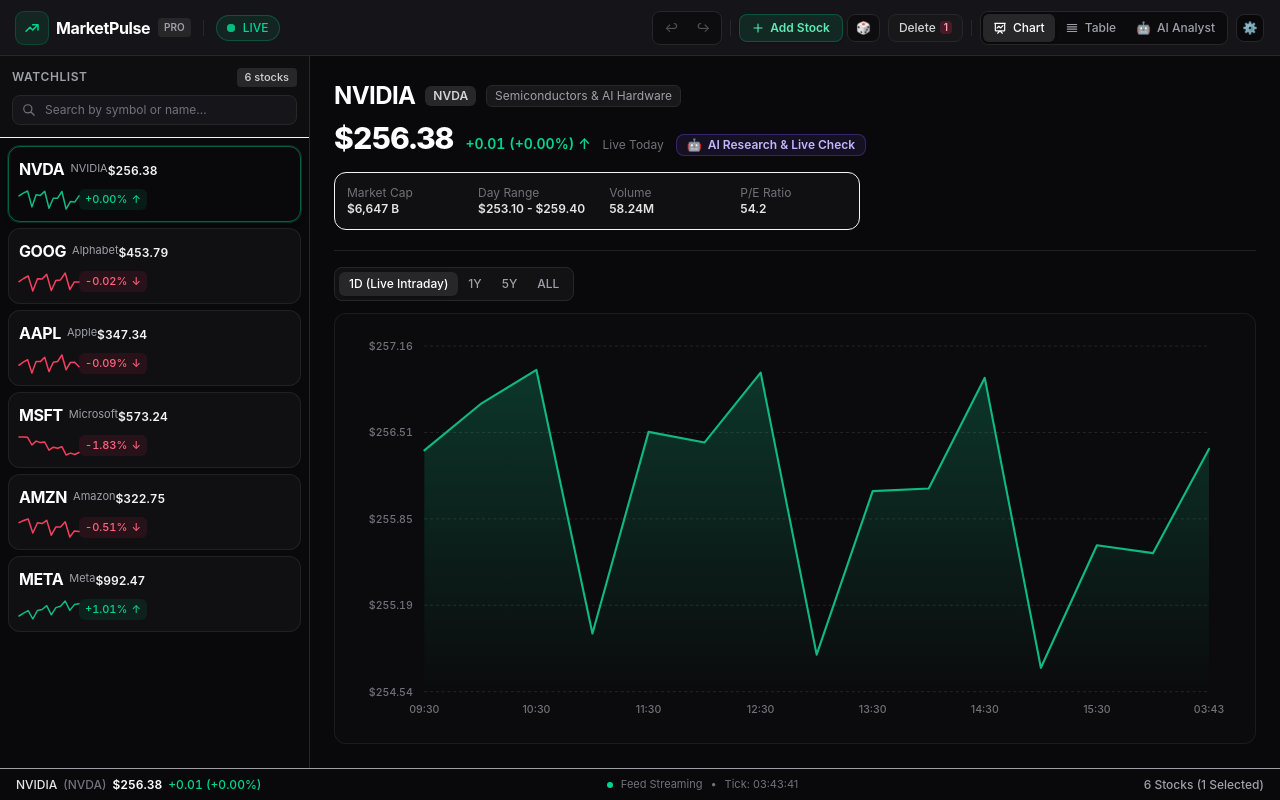
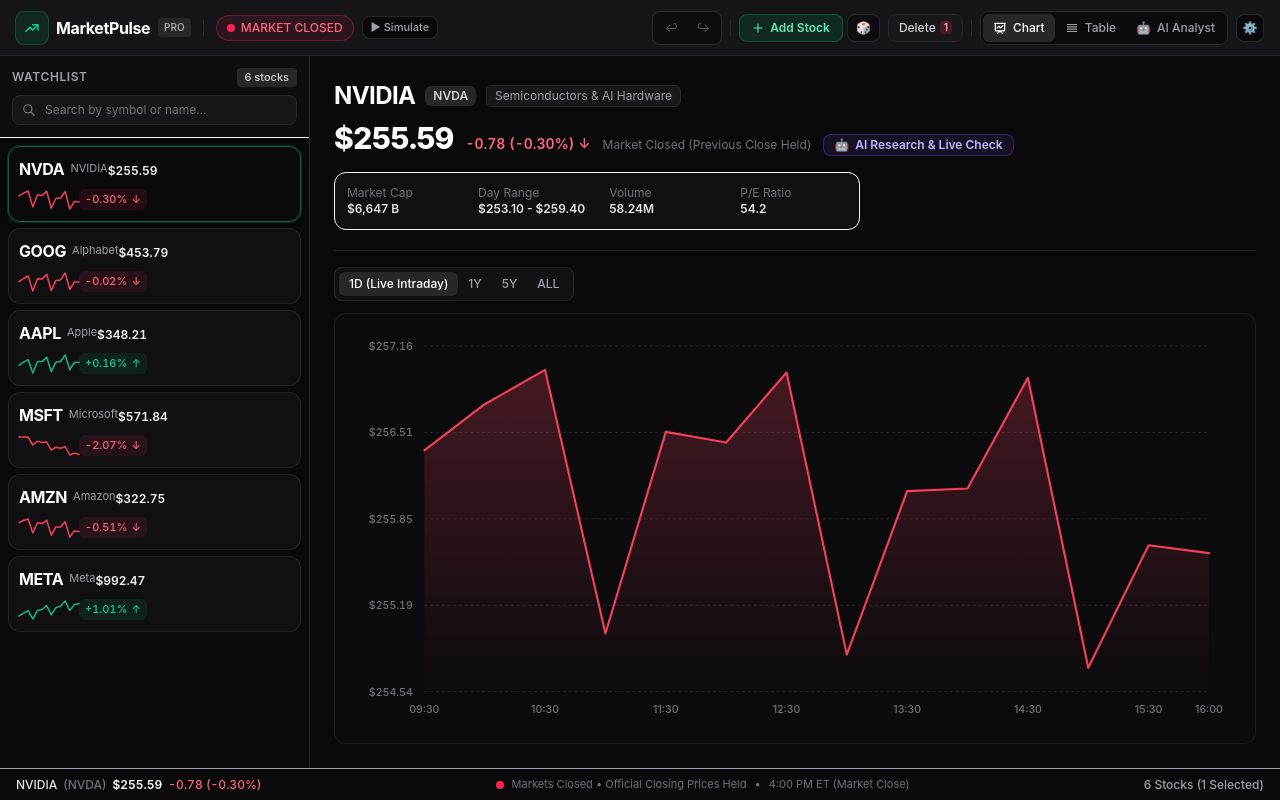
Before and after one commit to Tofaluu/market-pulse, a Preact app: page / in a window 1280 px wide. Built offline with nearby package versions, Linux system fonts and the light colour scheme.

Commit message:
feat(market): implement real-world trading hours schedule, pause ticks off-hours, and lock official closing prices

```diff
--- a/src/components/ChartView.tsx
+++ b/src/components/ChartView.tsx
@@ -192,7 +192,11 @@
               </span>
               <span>{isPositive ? "↑" : "↓"}</span>
             </div>
-            <span class="text-xs text-zinc-500">Live Today</span>
+            <span class="text-xs text-zinc-500">
+              {store.isMarketOpen.value || store.isLive.value
+                ? "Live Market"
+                : "Market Closed (Previous Close Held)"}
+            </span>
             <button
               type="button"
               onClick={() => store.setViewMode("ai")}
--- a/src/components/StatusBar.tsx
+++ b/src/components/StatusBar.tsx
@@ -31,10 +31,24 @@
 
       {/* Streaming Clock & Market Feed Info */}
       <div class="hidden items-center gap-2 md:flex text-[11px] text-zinc-500">
-        <span class={`h-1.5 w-1.5 rounded-full ${isLive ? "bg-emerald-400 animate-pulse" : "bg-zinc-600"}`} />
-        <span>{isLive ? "Feed Streaming" : "Feed Paused"}</span>
+        <span
+          class={`h-2 w-2 rounded-full ${
+            store.isMarketOpen.value
+              ? "bg-emerald-400 animate-pulse"
+              : isLive
+              ? "bg-amber-400 animate-pulse"
+              : "bg-rose-500"
+          }`}
+        />
+        <span>
+          {store.isMarketOpen.value
+            ? "TSX / NYSE Active (9:30 AM - 4:00 PM ET)"
+            : isLive
+            ? "Simulating Live Off-Hours Feed"
+            : "Markets Closed • Official Closing Prices Held"}
+        </span>
         <span>•</span>
-        <span>Tick: {lastTick}</span>
+        <span>{lastTick}</span>
       </div>
 
       {/* Portfolio Status Label */}
--- a/src/components/Toolbar.tsx
+++ b/src/components/Toolbar.tsx
@@ -39,29 +39,50 @@
 
           <div class="h-4 w-[1px] bg-zinc-800" />
 
-          {/* Live Market Simulation Status & Toggle */}
-          <button
-            type="button"
-            onClick={() => store.toggleLive()}
-            title={isLive ? "Pause live market stream" : "Resume live market stream"}
-            class={`flex items-center gap-2 rounded-full border px-2.5 py-1 text-xs font-medium transition ${
-              isLive
-                ? "border-emerald-500/30 bg-emerald-500/10 text-emerald-400 hover:bg-emerald-500/20"
-                : "border-amber-500/30 bg-amber-500/10 text-amber-400 hover:bg-amber-500/20"
+          {/* Market Status (Open vs Closed) & Simulation Toggle */}
+          <div class="flex items-center gap-2">
+            <div
+              class={`flex items-center gap-1.5 rounded-full border px-2.5 py-1 text-xs font-medium ${
+                store.isMarketOpen.value
+                  ? "border-emerald-500/30 bg-emerald-500/10 text-emerald-400"
+                  : "border-rose-500/30 bg-rose-500/10 text-rose-400"
               }`}
+              title={
+                store.isMarketOpen.value
+                  ? "US & Canadian exchanges are open (9:30 AM - 4:00 PM ET)"
+                  : "Markets closed overnight/weekend. Official closing prices held."
+              }
             >
               <span class="relative flex h-2 w-2">
-              {isLive && (
+                {store.isMarketOpen.value && isLive && (
                   <span class="absolute inline-flex h-full w-full animate-ping rounded-full bg-emerald-400 opacity-75" />
                 )}
                 <span
                   class={`relative inline-flex h-2 w-2 rounded-full ${
-                  isLive ? "bg-emerald-500" : "bg-amber-500"
+                    store.isMarketOpen.value ? "bg-emerald-500" : "bg-rose-500"
                   }`}
                 />
               </span>
-            <span>{isLive ? "LIVE" : "PAUSED"}</span>
+              <span>{store.isMarketOpen.value ? "MARKET OPEN" : "MARKET CLOSED"}</span>
+            </div>
+
+            <button
+              type="button"
+              onClick={() => store.toggleLive()}
+              title={
+                isLive
+                  ? "Simulation active. Click to pause."
+                  : "Simulation paused. Click to simulate live market ticks."
+              }
+              class={`flex items-center gap-1 rounded-lg border px-2 py-0.5 text-[11px] font-medium transition ${
+                isLive
+                  ? "border-amber-500/40 bg-amber-500/15 text-amber-300 hover:bg-amber-500/25"
+                  : "border-zinc-800 bg-zinc-950 text-zinc-400 hover:bg-zinc-800 hover:text-zinc-200"
+              }`}
+            >
+              <span>{isLive ? "⏸ Simulating" : "▶ Simulate"}</span>
             </button>
+          </div>
         </div>
 
         {/* Middle & Right Controls */}
--- a/src/state.ts
+++ b/src/state.ts
@@ -10,6 +10,25 @@
 export type Timeframe = "1D" | "1Y" | "5Y" | "ALL";
 export type ChartMetric = "price" | "mcap";
 
+/**
+ * Checks if North American equity markets (NYSE, NASDAQ, TSX) are currently open.
+ * Regular hours: Mon–Fri 9:30 AM – 4:00 PM Eastern Time.
+ */
+export function isMarketOpen(): boolean {
+  try {
+    const etString = new Date().toLocaleString("en-US", {
+      timeZone: "America/New_York",
+    });
+    const etDate = new Date(etString);
+    const day = etDate.getDay(); // 0 = Sun, 6 = Sat
+    if (day === 0 || day === 6) return false;
+    const minutes = etDate.getHours() * 60 + etDate.getMinutes();
+    return minutes >= 570 && minutes < 960; // 9:30 AM to 4:00 PM ET
+  } catch {
+    return false;
+  }
+}
+
 class StockStore {
   // Initialize with initial top 6 stocks for immediate rich visualization
   stocks = signal<Stock[]>(stockRecords.slice(0, 6).map((s) => ({ ...s })));
@@ -18,10 +37,13 @@
   chartTimeframe = signal<Timeframe>("1D");
   chartMetric = signal<ChartMetric>("price");
 
-  // Real-time market streaming simulation state
-  isLive = signal<boolean>(true);
+  // Real-time market streaming simulation state (only active when market is open or manually enabled)
+  isMarketOpen = signal<boolean>(isMarketOpen());
+  isLive = signal<boolean>(isMarketOpen());
   simulationSpeed = signal<number>(2000);
-  lastMarketUpdate = signal<string>(new Date().toLocaleTimeString());
+  lastMarketUpdate = signal<string>(
+    isMarketOpen() ? new Date().toLocaleTimeString() : "4:00 PM ET (Market Close)"
+  );
   searchQuery = signal<string>("");
 
   private undoManager = new UndoManager();
@@ -30,7 +52,9 @@
   private flashTimers = new Map<string, number>();
 
   constructor() {
-    this.startSimulation();
+    if (this.isLive.value) {
+      this.startSimulation();
+    }
   }
 
   canUndo = computed(() => {
```
Lines whose indentation alone changed are shown as unchanged.
